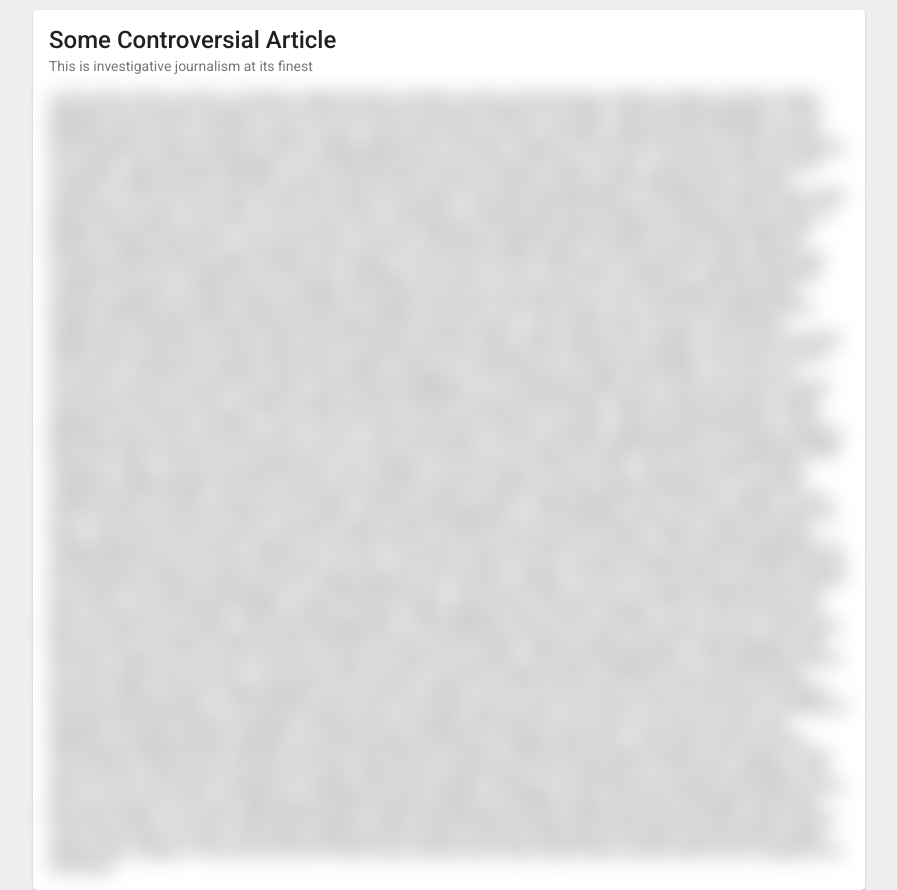
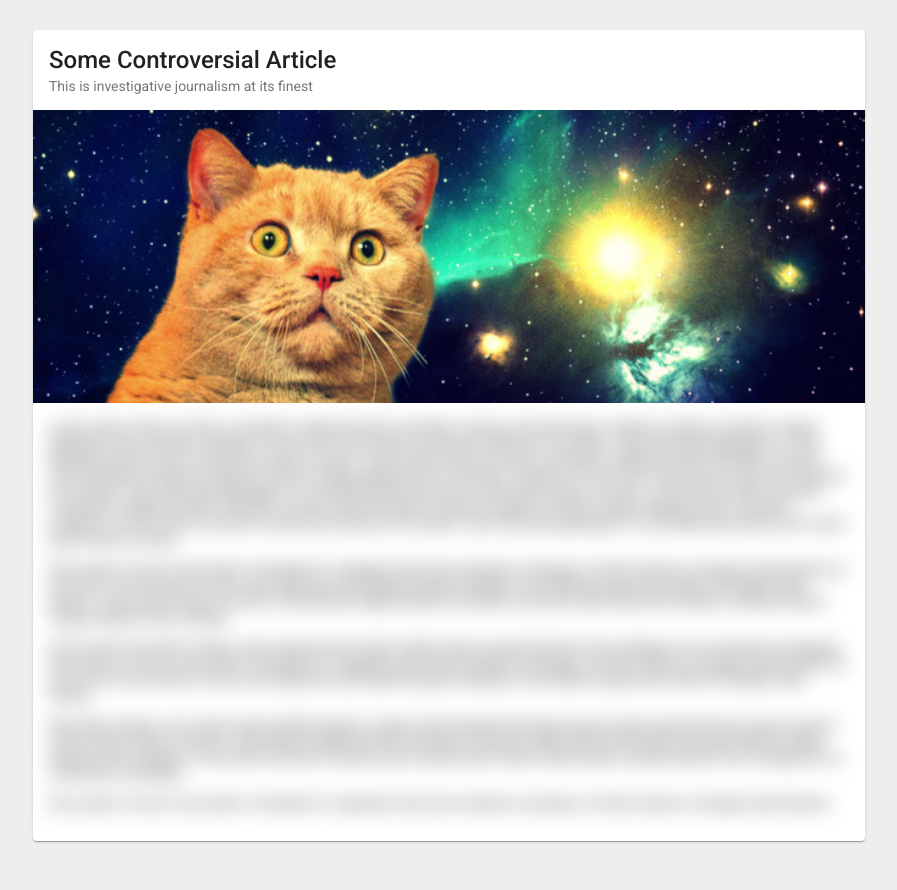
Before and after one commit to stromhalm/ki-knigge, an Angular app: page / in a window 1280 px wide. Shown: the whole page, without its empty margins (191-1088 px from the left). Built offline with nearby package versions, Linux system fonts and the light colour scheme.

Commit message:
More Cat Content

```diff
--- a/src/app/app.component.css
+++ b/src/app/app.component.css
@@ -1,5 +1,5 @@
 #background {
-    padding-top: 10px;
+    padding: 30px;
 }
 
 #content {
--- a/src/app/app.component.html
+++ b/src/app/app.component.html
@@ -2,30 +2,25 @@
     <mat-card id="content">
         <mat-card-title>Some Controversial Article</mat-card-title>
         <mat-card-subtitle>This is investigative journalism at its finest</mat-card-subtitle>
+        <img mat-card-image src="/assets/cat-content.jpg" alt="Cat Content">
         <mat-card-content>
-          <p class="article-text">
+          <div class="article-text">
+            <p>
                 Lorem ipsum dolor sit amet, consetetur sadipscing elitr, sed diam nonumy eirmod tempor invidunt ut labore et dolore magna aliquyam erat, sed diam voluptua. At vero eos et accusam et justo duo dolores et ea rebum. Stet clita kasd gubergren, no sea takimata sanctus est Lorem ipsum dolor sit amet. Lorem ipsum dolor sit amet, consetetur sadipscing elitr, sed diam nonumy eirmod tempor invidunt ut labore et dolore magna aliquyam erat, sed diam voluptua. At vero eos et accusam et justo duo dolores et ea rebum. Stet clita kasd gubergren, no sea takimata sanctus est Lorem ipsum dolor sit amet. Lorem ipsum dolor sit amet, consetetur sadipscing elitr, sed diam nonumy eirmod tempor invidunt ut labore et dolore magna aliquyam erat, sed diam voluptua. At vero eos et accusam et justo duo dolores et ea rebum. Stet clita kasd gubergren, no sea takimata sanctus est Lorem ipsum dolor sit amet.
-
+            </p>
+            <p>
                 Duis autem vel eum iriure dolor in hendrerit in vulputate velit esse molestie consequat, vel illum dolore eu feugiat nulla facilisis at vero eros et accumsan et iusto odio dignissim qui blandit praesent luptatum zzril delenit augue duis dolore te feugait nulla facilisi. Lorem ipsum dolor sit amet, consectetuer adipiscing elit, sed diam nonummy nibh euismod tincidunt ut laoreet dolore magna aliquam erat volutpat.
-
+            </p>
+            <p>
                 Ut wisi enim ad minim veniam, quis nostrud exerci tation ullamcorper suscipit lobortis nisl ut aliquip ex ea commodo consequat. Duis autem vel eum iriure dolor in hendrerit in vulputate velit esse molestie consequat, vel illum dolore eu feugiat nulla facilisis at vero eros et accumsan et iusto odio dignissim qui blandit praesent luptatum zzril delenit augue duis dolore te feugait nulla facilisi.
-
+            </p>
+            <p>
                 Nam liber tempor cum soluta nobis eleifend option congue nihil imperdiet doming id quod mazim placerat facer possim assum. Lorem ipsum dolor sit amet, consectetuer adipiscing elit, sed diam nonummy nibh euismod tincidunt ut laoreet dolore magna aliquam erat volutpat. Ut wisi enim ad minim veniam, quis nostrud exerci tation ullamcorper suscipit lobortis nisl ut aliquip ex ea commodo consequat.
-
+            </p>
+            <p>
                 Duis autem vel eum iriure dolor in hendrerit in vulputate velit esse molestie consequat, vel illum dolore eu feugiat nulla facilisis.
-
-              At vero eos et accusam et justo duo dolores et ea rebum. Stet clita kasd gubergren, no sea takimata sanctus est Lorem ipsum dolor sit amet. Lorem ipsum dolor sit amet, consetetur sadipscing elitr, sed diam nonumy eirmod tempor invidunt ut labore et dolore magna aliquyam erat, sed diam voluptua. At vero eos et accusam et justo duo dolores et ea rebum. Stet clita kasd gubergren, no sea takimata sanctus est Lorem ipsum dolor sit amet. Lorem ipsum dolor sit amet, consetetur sadipscing elitr, At accusam aliquyam diam diam dolore dolores duo eirmod eos erat, et nonumy sed tempor et et invidunt justo labore Stet clita ea et gubergren, kasd magna no rebum. sanctus sea sed takimata ut vero voluptua. est Lorem ipsum dolor sit amet. Lorem ipsum dolor sit amet, consetetur sadipscing elitr, sed diam nonumy eirmod tempor invidunt ut labore et dolore magna aliquyam erat.
-
-              Consetetur sadipscing elitr, sed diam nonumy eirmod tempor invidunt ut labore et dolore magna aliquyam erat, sed diam voluptua. At vero eos et accusam et justo duo dolores et ea rebum. Stet clita kasd gubergren, no sea takimata sanctus est Lorem ipsum dolor sit amet. Lorem ipsum dolor sit amet, consetetur sadipscing elitr, sed diam nonumy eirmod tempor invidunt ut labore et dolore magna aliquyam erat, sed diam voluptua. At vero eos et accusam et justo duo dolores et ea rebum. Stet clita kasd gubergren, no sea takimata sanctus est Lorem ipsum dolor sit amet. Lorem ipsum dolor sit amet, consetetur sadipscing elitr, sed diam nonumy eirmod tempor invidunt ut labore et dolore magna aliquyam erat, sed diam voluptua. At vero eos et accusam et justo duo dolores et ea rebum. Stet clita kasd gubergren, no sea takimata sanctus.
-
-              Lorem ipsum dolor sit amet, consetetur sadipscing elitr, sed diam nonumy eirmod tempor invidunt ut labore et dolore magna aliquyam erat, sed diam voluptua. At vero eos et accusam et justo duo dolores et ea rebum. Stet clita kasd gubergren, no sea takimata sanctus est Lorem ipsum dolor sit amet. Lorem ipsum dolor sit amet, consetetur sadipscing elitr, sed diam nonumy eirmod tempor invidunt ut labore et dolore magna aliquyam erat, sed diam voluptua. At vero eos et accusam et justo duo dolores et ea rebum. Stet clita kasd gubergren, no sea takimata sanctus est Lorem ipsum dolor sit amet. Lorem ipsum dolor sit amet, consetetur sadipscing elitr, sed diam nonumy eirmod tempor invidunt ut labore et dolore magna aliquyam erat, sed diam voluptua. At vero eos et accusam et justo duo dolores et ea rebum. Stet clita kasd gubergren, no sea takimata sanctus est Lorem ipsum dolor sit amet.
-
-              Duis autem vel eum iriure dolor in hendrerit in vulputate velit esse molestie consequat, vel illum dolore eu feugiat nulla facilisis at vero eros et accumsan et iusto odio dignissim qui blandit praesent luptatum zzril delenit augue duis dolore te feugait nulla facilisi. Lorem ipsum dolor sit amet, consectetuer adipiscing elit, sed diam nonummy nibh euismod tincidunt ut laoreet dolore magna aliquam erat volutpat.
-
-              Ut wisi enim ad minim veniam, quis nostrud exerci tation ullamcorper suscipit lobortis nisl ut aliquip ex ea commodo consequat. Duis autem vel eum iriure dolor in hendrerit in vulputate velit esse molestie consequat, vel illum dolore eu feugiat nulla facilisis at vero eros et accumsan et iusto odio dignissim qui blandit praesent luptatum zzril delenit augue duis dolore te feugait nulla facilisi.
-
-              Nam liber tempor cum soluta nobis eleifend option congue nihil imperdiet doming id quod mazim placerat facer possim assum. Lorem ipsum dolor sit amet, consectetuer adipiscing elit, sed diam nonummy nibh euismod tincidunt ut laoreet dolore magna aliquam erat volutpat. Ut wisi enim ad minim veniam, quis nostrud exerci tation ullamcorper suscipit lobortis nisl ut aliquip ex ea commodo
             </p>
+          </div>
         </mat-card-content>
     </mat-card>
 </div>
```
Also changed, not shown: src/assets/cat-content.jpg (added). Lines whose indentation alone changed are shown as unchanged.
